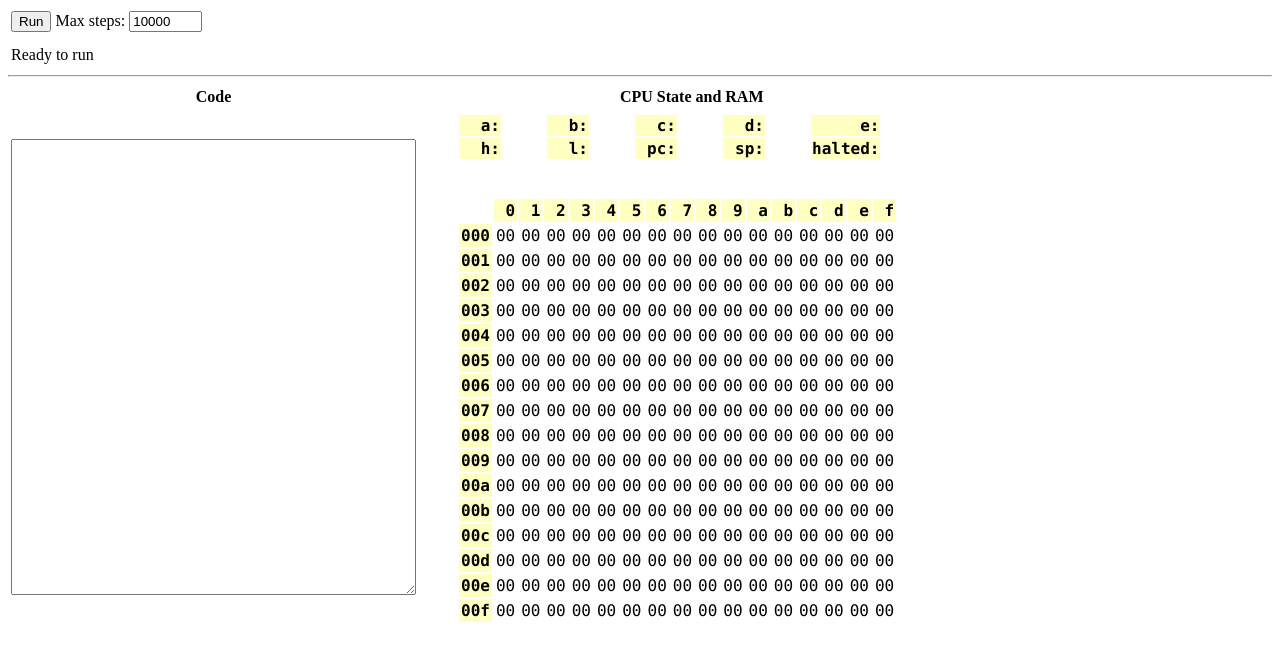
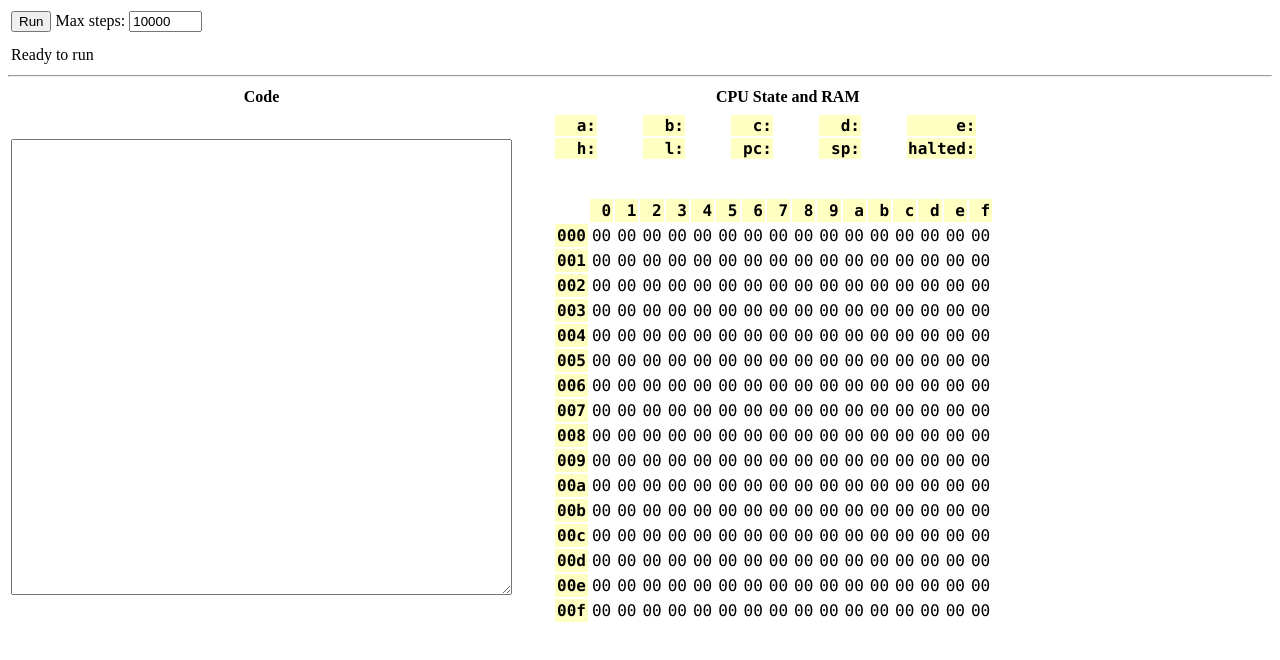
Before and after one commit to eliben/js-8080-sim, a website: page index.html in a window 1280 px wide. Drawn offline with Linux system fonts and the light colour scheme.

Commit message:
UI tweaks

```diff
--- a/index.html
+++ b/index.html
@@ -6,10 +6,6 @@
   #spacerow {
     height: 30px;
   }
-  /*th, td {
-    text-align: left;
-    padding-left: 15px;
-  }*/
   .stored {
     background-color: #d4eed4;
   }
@@ -77,7 +73,7 @@
     <th>CPU State and RAM</th>
   </tr>
   <tr>
-    <td><textarea id="codetext" name="codetext" rows="30" cols="48" spellcheck="false"></textarea></td>
+    <td><textarea id="codetext" name="codetext" rows="30" cols="60" spellcheck="false"></textarea></td>
     <td></td>
     <td style="vertical-align: top;">
       <table>
@@ -87,7 +83,7 @@
         <tr id="spacerow">
         </tr>
         <tr>
-          <td><div><table id="ram"></table></div></td>
+          <td><table id="ram"></table></td>
         </tr>
       </table>
     </td>
--- a/src/assembler.js
+++ b/src/assembler.js
@@ -95,7 +95,6 @@ class Assembler {
           let vals = this.memory.slice(user.addr, user.addr + 3).map(
             (val) => {return val.toString(16);});
 
-          console.log(user);
           console.log(`applied fixup at 0x${user.addr.toString(16)}: [${vals}]`);
         }
       }
```
